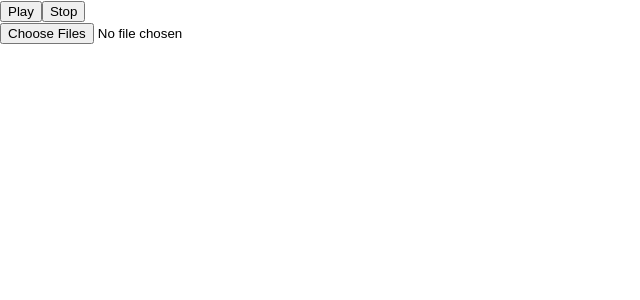
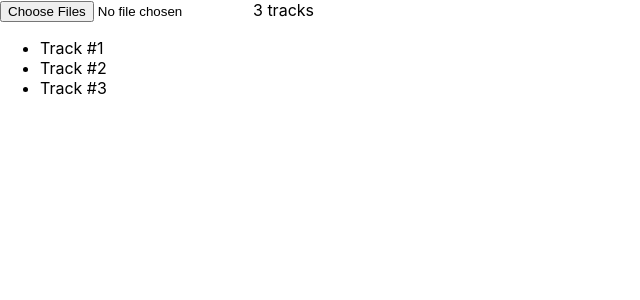
Before and after one commit to amitka/music-player, a React (Create React App) app: page / in a window 1280 px wide. Shown: the top 300 px of the page, without its empty margins (0-640 px from the left). Built offline with nearby package versions, Linux system fonts and the light colour scheme.

Commit message:
added useMusicPlayer

```diff
--- a/src/App.js
+++ b/src/App.js
@@ -1,53 +1,81 @@
-import React, { useState, useEffect } from 'react';
+import React, { useState, useEffect, useContext } from 'react';
 import './App.css';
-import { Howl } from 'howler';
+import { MusicPlayerProvider, MusicPlayerContext } from './MusicPlayerContext';
+import { statement } from '@babel/template';
+// import { Howl } from 'howler';
 
-function usePlaylist() {
-  return [];
+
+const useMusicPlayer = () => {
+  const [state, setState] = useContext(MusicPlayerContext);
+
+  // Play a specific track
+  function playTrack(index) {
+    if (index === state.currentTrackIndex) {
+      togglePlay();
+    } else {
+      setState(state => ({ ...state, currentTrackIndex: index, isPlaying: true }));
+    }
   }
 
-function FileInput() {
+  // Toggle play or pause
+  function togglePlay() {
+    setState(state => ({...state, isPlaying: !state.isPlaying}));
+  }
+
+  return {
+    playTrack,
+    togglePlay,
+    tracksList: state.tracks
+  }
+}
+
+
+const Playlist = () => {
+  const [state, setState] = useContext(MusicPlayerContext);
 
   const handleFiles = (e) => {
-    console.log(e.target.files)
+    //console.log(e.target.files)
+    const justLoaded = Object.values(e.target.files);
+    const allTracks = [...state.tracks, ...justLoaded];
+    //
+    setState(state=> ({...state, tracks: allTracks}))
   }
 
-  return(
-    <div>
+  return (
+    <div className="playlist-container">
+      <div className="toolbar-container">
         <input
           type="file"
+          onChange= { handleFiles }
           accept=".mp3,.m4a,.wav,.wma,.aiff"
-        onChange= { handleFiles }
           multiple
         />
+        <span>{ `${state.tracks.length} tracks` }</span>
+      </div>
+      <div className="tracks-container">
+        <ul>
+          {
+            state.tracks.map((track, index)=>(
+              <li key={ index }>{ track.name }</li>
+            ))
+          }
+        </ul>
+      </div>
     </div>
   )
 }
 
-function Playlist() {
-  const [ songs, setSongs ] = usePlaylist()
-  return(
-    <div className="playlist-container">
-      <FileInput />
+
+const App = () => {
+
+  return (
+    <MusicPlayerProvider>
+      <div className="App">
+        <Playlist />
       </div>
-  )
+    </MusicPlayerProvider>
+
+  );
 }
 
-function Player() {
-  return(
-    <div className="player-container">
-      <button>Play</button>
-      <button>Stop</button>
-    </div>
-  )
-}
-
-export default function App() {
-
-  return (
-    <div className="App">
-      <Player />
-      <Playlist />
-    </div>
-  );
-}
+export default App;
--- /dev/null
+++ b/src/MusicPlayerContext.js
@@ -0,0 +1,17 @@
+import React, { useState } from 'react';
+
+const MusicPlayerContext = React.createContext([{}, ()=>{}]);
+
+const MusicPlayerProvider = (props) => {
+  const [state, setState] = useState({
+    tracks: [{name: "Track #1"}, {name: "Track #2"}, {name: "Track #3"}]
+  });
+
+  return (
+    <MusicPlayerContext.Provider value={[state, setState]}>
+      { props.children }
+    </MusicPlayerContext.Provider>
+  )
+}
+
+export { MusicPlayerContext, MusicPlayerProvider };
```
Lines whose indentation alone changed are shown as unchanged.
